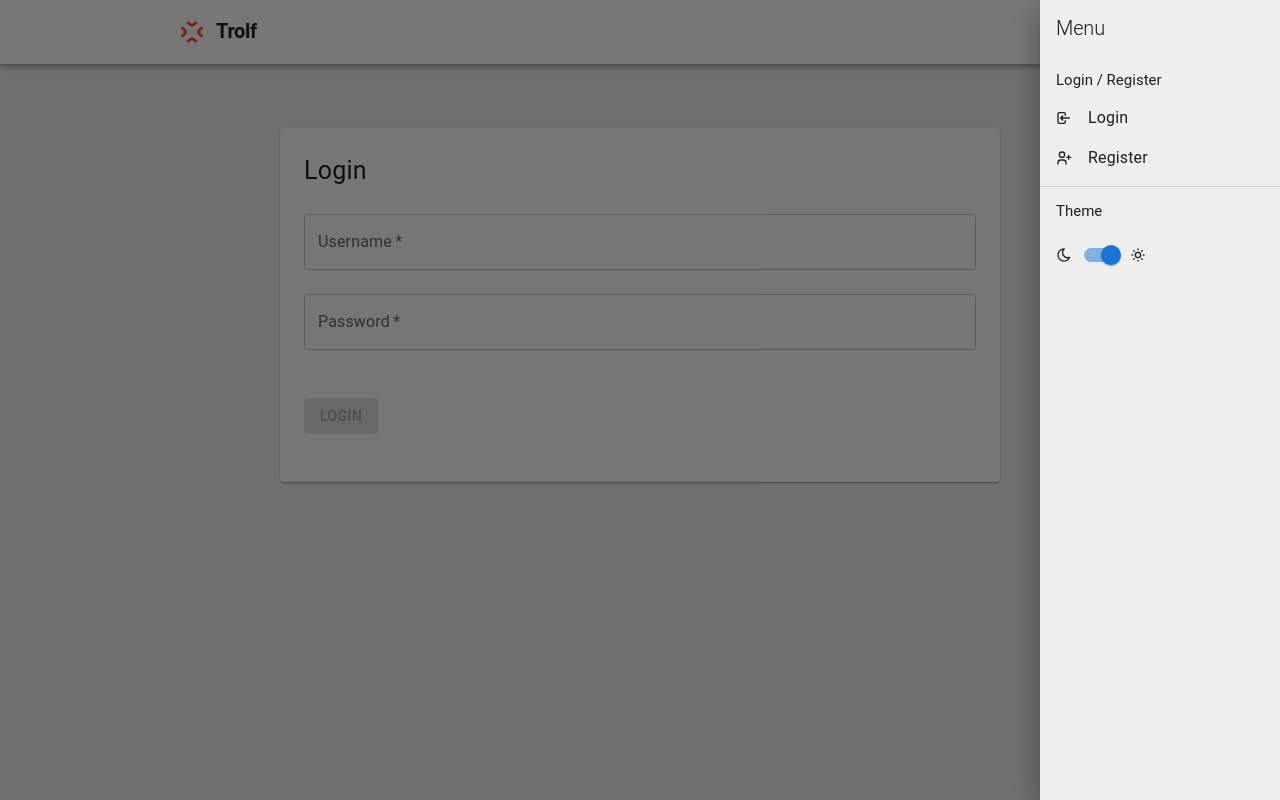
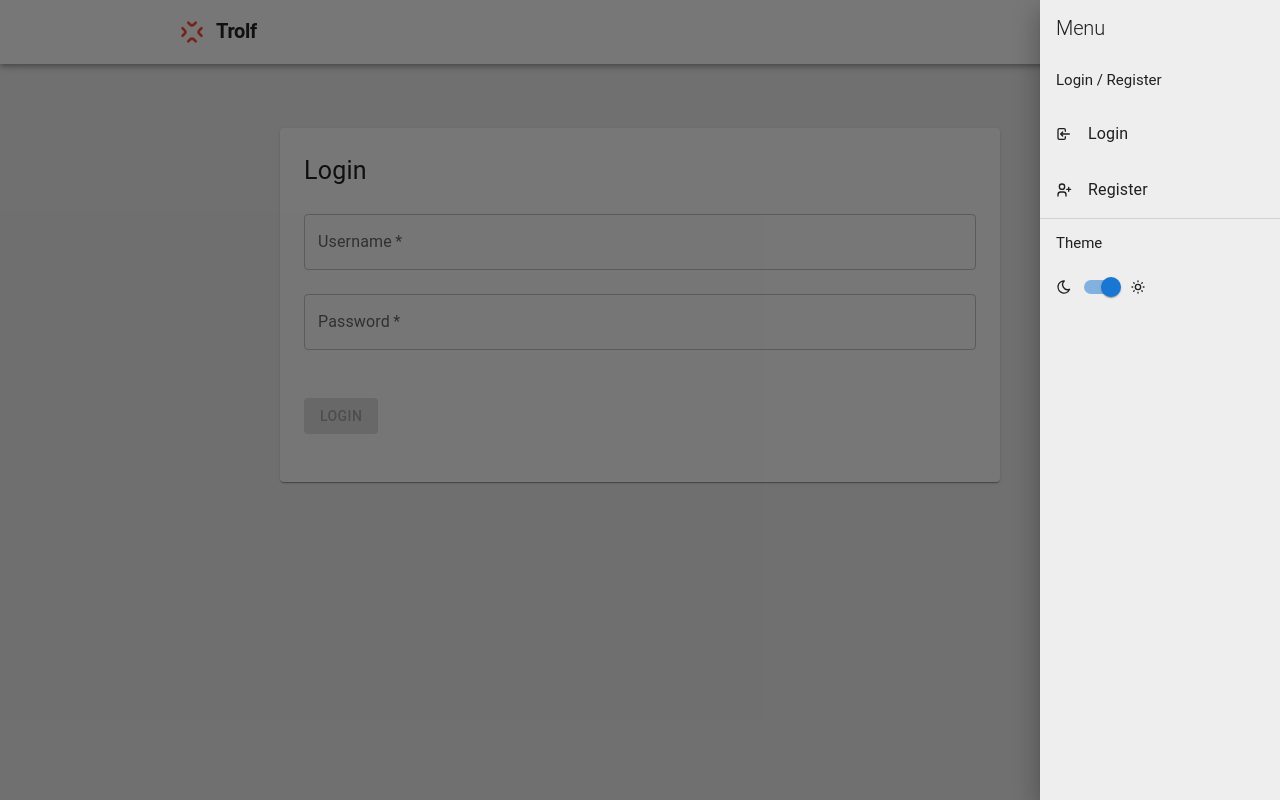
Before and after one commit to mScule/troll-forum-front, a React (Vite) app: page /login in a window 1280 px wide. Both pictures are taken after a click on the button 1098 px from the left and 32 px from the top of the page. Built offline with nearby package versions, Linux system fonts and the light colour scheme; no server answers.

Commit message:
Slight changes to unify the Sidebar component list items

```diff
--- a/src/components/Sidebar.tsx
+++ b/src/components/Sidebar.tsx
@@ -73,25 +73,31 @@ const Sidebar: FC<Props> = ({ open, handleCloseSidebar }) => {
         </List>
       </Box>
       {user.isLoggedIn ? (
-        <List>
+        <List
+          sx={{
+            "& > *:first-child": { marginTop: 0 },
+            "& > *": { marginTop: 2 },
+          }}
+        >
           <ListItem>
             <Typography variant="h3" fontSize={15}>
               User
             </Typography>
           </ListItem>
-          <ListItem>
+          <ListItem disablePadding>
             <ListItemButton sx={{ gap: "1rem" }}>
               <UserIcon />
               User page
             </ListItemButton>
           </ListItem>
-          <ListItem>
+          <ListItem disablePadding>
             <ListItemButton
               sx={{ gap: "1rem" }}
               onClick={() => {
                 localStorage.removeItem("authorization");
                 user.setId(0);
                 user.setIsLoggedIn(false);
+                handleCloseSidebar()
               }}
             >
               <LogoutIcon />
@@ -100,7 +106,12 @@ const Sidebar: FC<Props> = ({ open, handleCloseSidebar }) => {
           </ListItem>
         </List>
       ) : (
-        <List>
+        <List
+          sx={{
+            "& > *:first-child": { marginTop: 0 },
+            "& > *": { marginTop: 2 },
+          }}
+        >
           <ListItem>
             <Typography variant="h3" fontSize={15}>
               Login / Register
```
